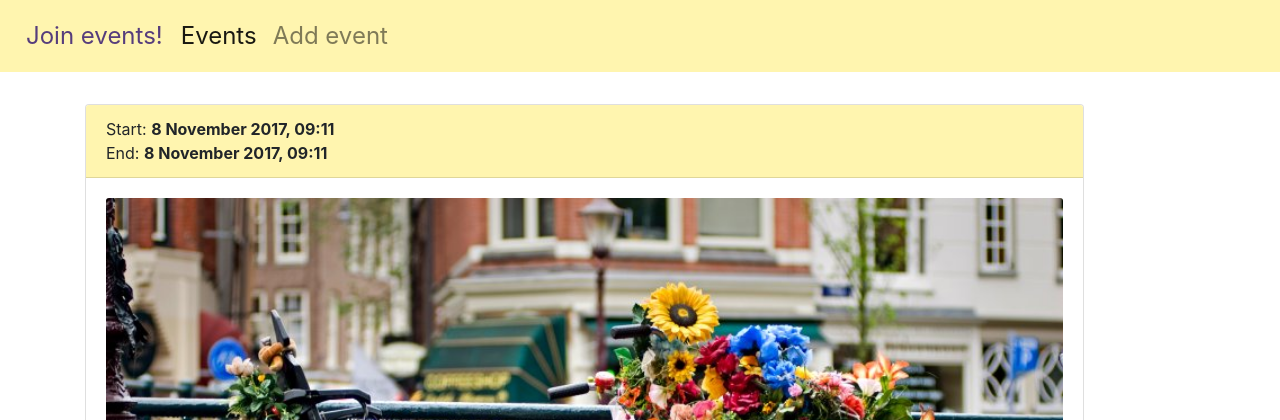
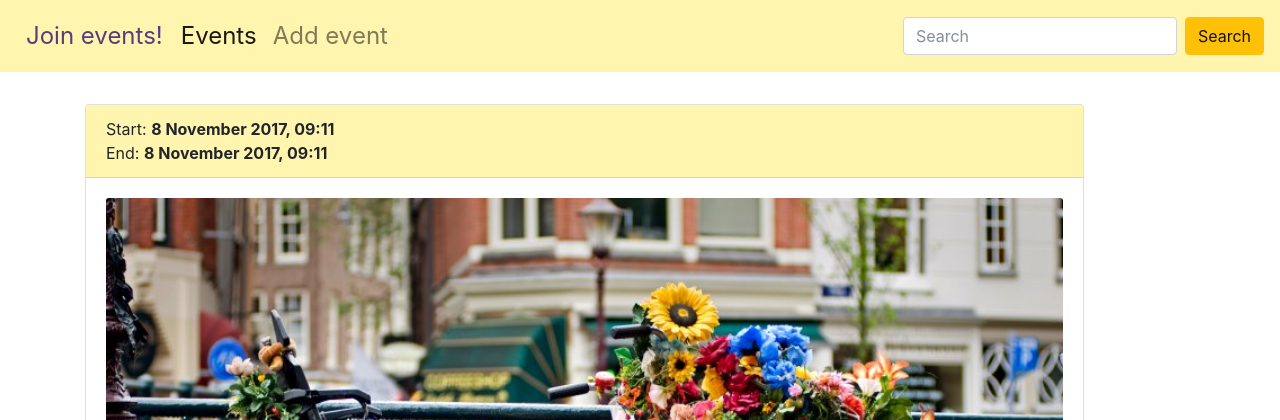
Before and after one commit to domigrebowiec/plan-your-events, a Django app: page /events/1/ in a window 1280 px wide. Shown: the top 420 px of the page. Run offline with Django 3.2, Linux system fonts and the light colour scheme; data comes from the database, SQL or seed files in the repository; some libraries are stand-ins or nearby versions.

Commit message:
Add search button to navbar

```diff
--- a/plan_your_events/events/templates/events/index.html
+++ b/plan_your_events/events/templates/events/index.html
@@ -20,7 +20,7 @@
   <body>
     <nav class="navbar navbar-expand-lg flex-md-row navbar-light">
       <div class="navbar-text-my">Join events!</div>
-      <div>
+      <div class="collapse navbar-collapse">
         <ul class="navbar-nav mr-auto">
           <li class="nav-item">
             <a class="nav-link active" href="{% url 'events:events' %}" onclick="this.">Events</a>
@@ -29,6 +29,10 @@
             <a class="nav-link" href="{% url 'events:addnew' %}">Add event</a>
           </li>
         </ul>
+        <form class="form-inline my-2 my-lg-0">
+          <input class="form-control mr-sm-2" type="search" placeholder="Search" aria-label="Search">
+          <button class="btn btn-warning my-2 my-sm-0" type="submit">Search</button>
+        </form>
       </div>
     </nav>
 
```
